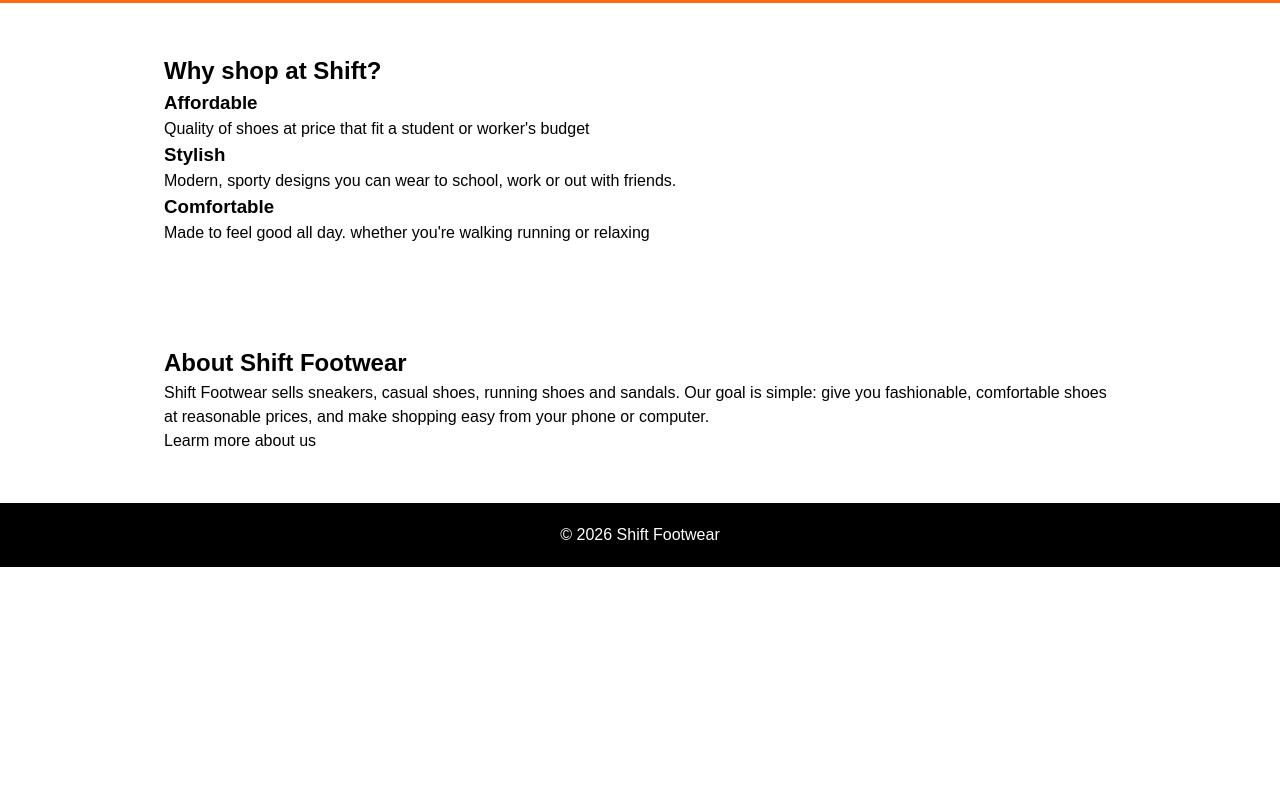
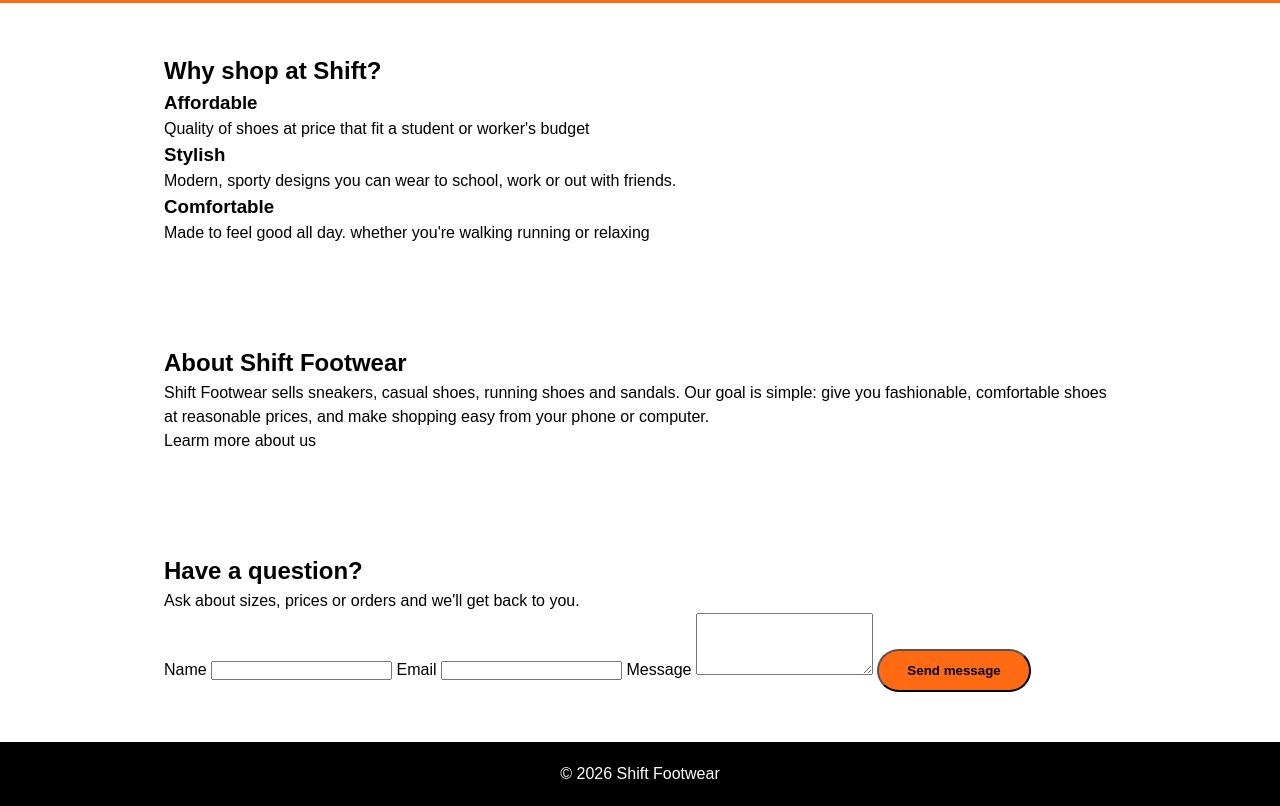
Before and after one commit to psimbo23-ops/Simbo-online-website, a plain HTML site: page index.html in a window 1280 px wide. Shown: the part 1359-2165 px from the top of the page. Before the commit the page ends 1926 px from the top, so only its background shows below. Drawn offline with Linux system fonts and the light colour scheme.

Commit message:
Added index.html

```diff
--- a/index.html
+++ b/index.html
@@ -27,6 +27,7 @@
     <a href="shop.html" class="btn">Shop now</a>
   </section>
 
+  <!-- Categories -->
   <section class="Catrgories">
     <h2>Shop by category</h2>
     <div class="cat-grid">
@@ -70,6 +71,7 @@
   <a href="promotions.html" class="btn-dark">See promotions</a>
 </section>
 
+ <!-- Why -->
 <section class="why">
   <h2>Why shop at Shift?</h2>
   <div class="why-grid">
@@ -88,11 +90,30 @@
   </div>
 </section>
 
+<!-- About -->
 <section class="about">
   <h2>About Shift Footwear</h2>
   <p>Shift Footwear sells sneakers, casual shoes, running shoes and sandals. Our goal is simple: give you fashionable, comfortable shoes at reasonable prices, and make shopping easy from your phone or computer.</p>
   <a href="about.html" class="text-link">Learm more about us</a>
 </section>
+
+<!-- Contact form -->
+ <section class="contact">
+    <h2>Have a question?</h2>
+    <p>Ask about sizes, prices or orders and we'll get back to you.</p>
+    <form action="#" method="post">
+      <label for="name">Name</label>
+      <input type="text" id="name" name="name" required>
+
+      <label for="email">Email</label>
+      <input type="email" id="email" name="email" required>
+
+      <label for="message">Message</label>
+      <textarea id="message" name="message" rows="4" required></textarea>
+
+      <button type="submit" class="btn">Send message</button>
+    </form>
+ </section>
 
   <footer>
     <p>&copy; 2026 Shift Footwear</p>
```
